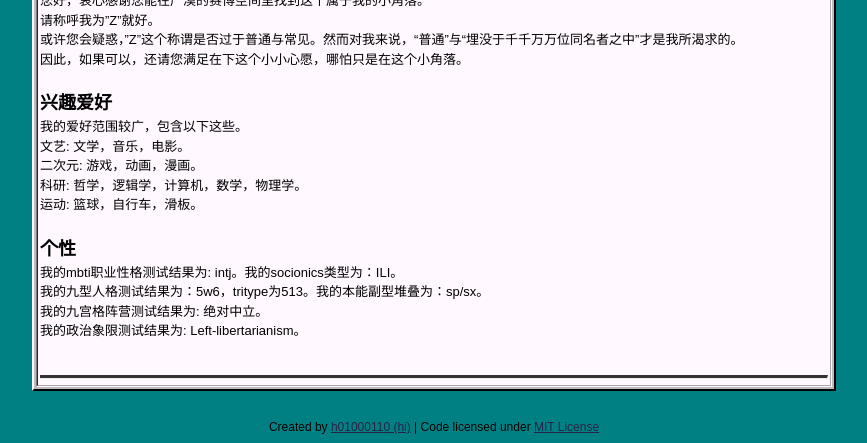
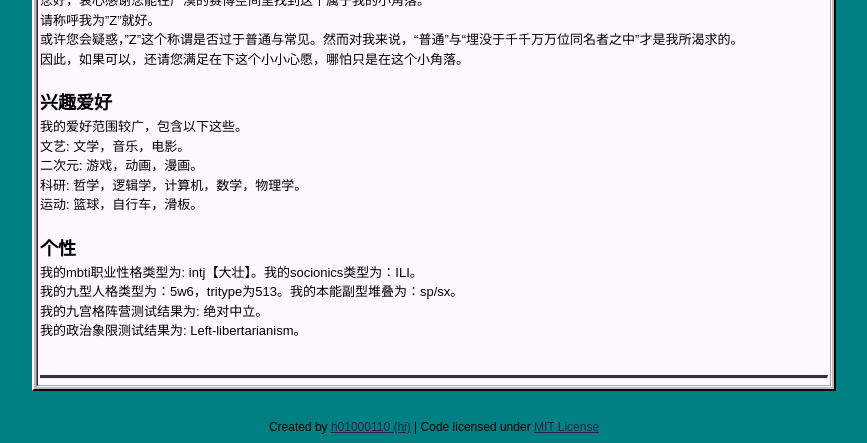
Before and after one commit to player1-Z/player1-Z.github.io, a Jekyll site: the page built from _posts/2020-10-24-Selfintro.md, in a window 1280 px wide, cut to the strip 522-965 px from the top of the page. Shown: the whole strip, without its empty margins (206-1073 px from the left). Built offline with Jekyll 4.4.1, drawn with Linux system fonts in a browser that asks for light colours.

Commit message:
Update 2020-10-24-Selfintro.md

```diff
--- a/_posts/2020-10-24-Selfintro.md
+++ b/_posts/2020-10-24-Selfintro.md
@@ -18,7 +18,7 @@ tags: info
   运动: 篮球，自行车，滑板。
 
 ## 个性
-我的mbti职业性格测试结果为: intj。我的socionics类型为：ILI。
-我的九型人格测试结果为：5w6，tritype为513。我的本能副型堆叠为：sp/sx。
+我的mbti职业性格类型为: intj【大壮】。我的socionics类型为：ILI。
+我的九型人格类型为：5w6，tritype为513。我的本能副型堆叠为：sp/sx。
 我的九宫格阵营测试结果为: 绝对中立。
 我的政治象限测试结果为: Left-libertarianism。
```
